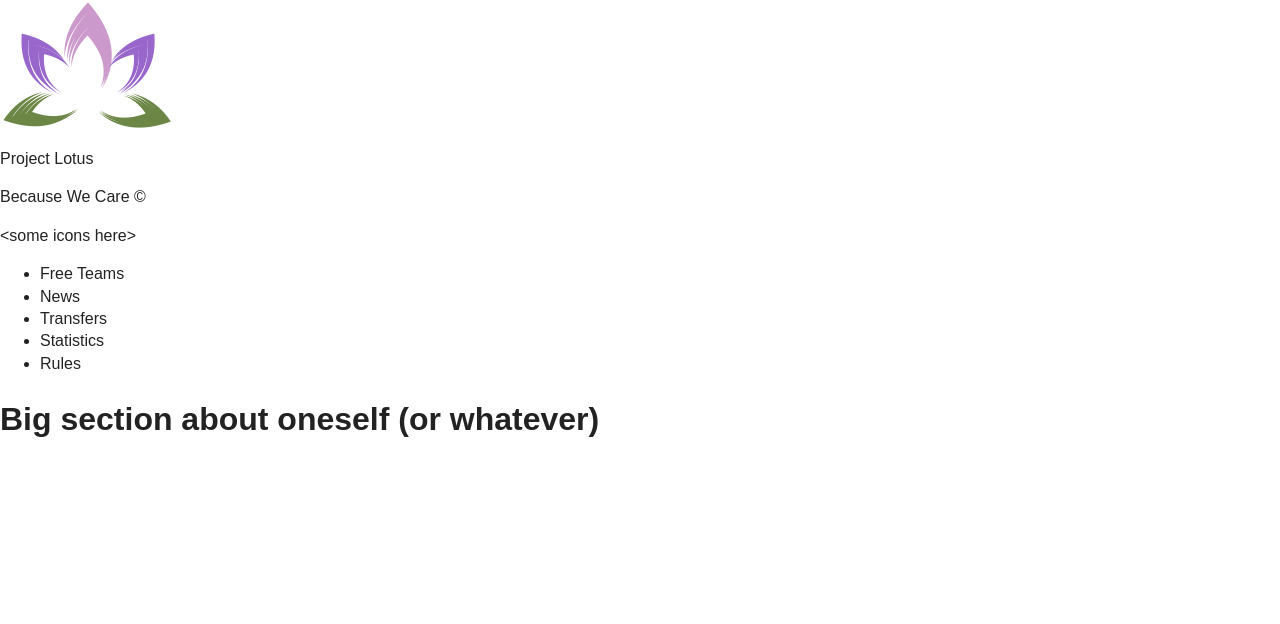
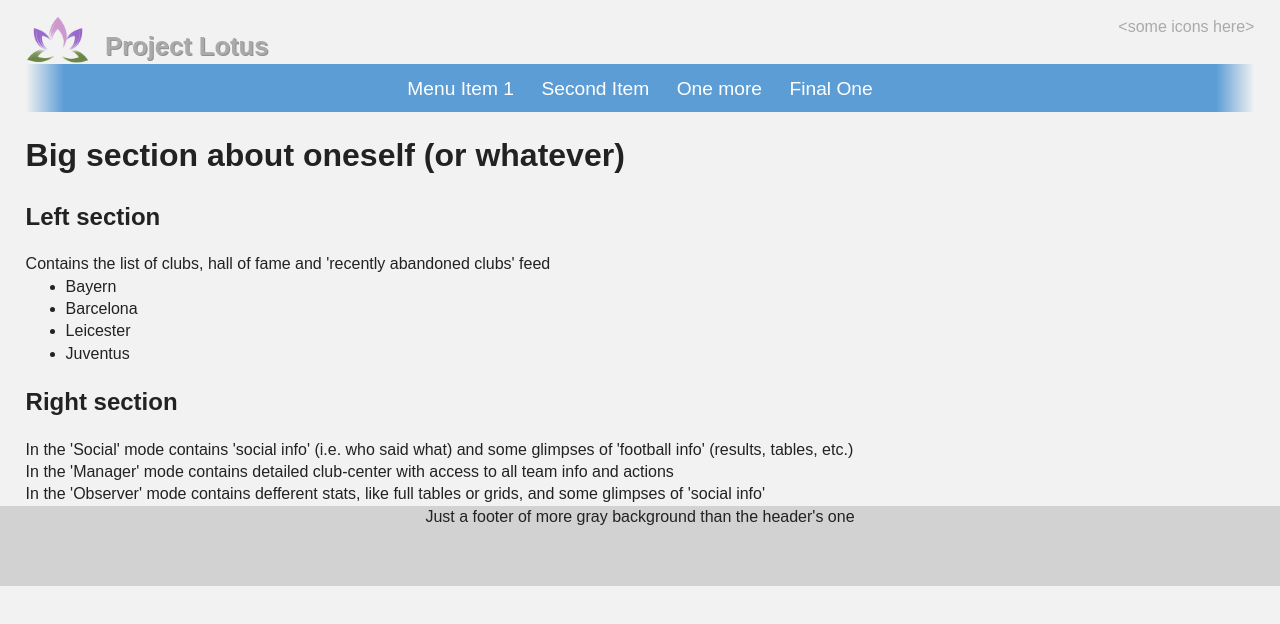
Before and after one commit to artross/project-lotus-01, a plain HTML site: page index.html in a window 1280 px wide. Drawn offline with nearby package versions, Linux system fonts and the light colour scheme.

Commit message:
header tryouts

```diff
--- /dev/null
+++ b/css/html5reset-1.6.1.css
@@ -0,0 +1,102 @@
+/*
+html5doctor.com Reset Stylesheet
+v1.6.1
+Last Updated: 2010-09-17
+Author: Richard Clark - http://richclarkdesign.com
+Twitter: @rich_clark
+*/
+
+html, body, div, span, object, iframe,
+h1, h2, h3, h4, h5, h6, p, blockquote, pre,
+abbr, address, cite, code,
+del, dfn, em, img, ins, kbd, q, samp,
+small, strong, sub, sup, var,
+b, i,
+dl, dt, dd, ol, ul, li,
+fieldset, form, label, legend,
+table, caption, tbody, tfoot, thead, tr, th, td,
+article, aside, canvas, details, figcaption, figure,
+footer, header, hgroup, menu, nav, section, summary,
+time, mark, audio, video {
+    margin: 0;
+    padding: 0;
+    border: 0;
+    outline: 0;
+    font-size: 100%;
+    vertical-align: baseline;
+    background: transparent;
+}
+
+body {
+    line-height: 1;
+}
+
+article,aside,details,figcaption,figure,
+footer,header,hgroup,menu,nav,section {
+	display: block;
+}
+
+nav ul {
+    list-style: none;
+}
+
+blockquote, q {
+    quotes: none;
+}
+
+blockquote:before, blockquote:after,
+q:before, q:after {
+    content: '';
+    content: none;
+}
+
+a {
+    margin: 0;
+    padding: 0;
+    font-size: 100%;
+    vertical-align: baseline;
+    background: transparent;
+}
+
+/* change colours to suit your needs */
+ins {
+    background-color: #ff9;
+    color: #000;
+    text-decoration: none;
+}
+
+/* change colours to suit your needs */
+mark {
+    background-color: #ff9;
+    color: #000;
+    font-style: italic;
+    font-weight: bold;
+}
+
+del {
+    text-decoration: line-through;
+}
+
+abbr[title], dfn[title] {
+    border-bottom: 1px dotted;
+    cursor: help;
+}
+
+table {
+    border-collapse: collapse;
+    border-spacing: 0;
+}
+
+/* change border colour to suit your needs */
+hr {
+    display: block;
+    height: 1px;
+    border: 0;
+    border-top: 1px solid #cccccc;
+    margin: 1em 0;
+    padding: 0;
+}
+
+input, select {
+    vertical-align: middle;
+}
--- a/css/main.css
+++ b/css/main.css
@@ -95,6 +95,82 @@ textarea {
    Author's custom styles
    ========================================================================== */
 
+body {
+    font-family: Arial;
+    background: #f2f2f2;
+}
+
+img {
+    max-width: 100%;
+}
+
+p, ul {
+    -webkit-margin-before: 0;
+    -webkit-margin-after: 0;
+    margin-top: 0;
+    margin-bottom: 0;
+}
+
+a {
+    color: inherit;
+    text-decoration: none;
+}
+
+.page-top {
+    margin: 1em 2% 0;
+    position: relative;
+}
+
+.page-top div {
+    color: #aaa;
+    display: inline-block;
+}
+
+.page-top .logo {
+    height: 3em;
+    float: left;
+}
+
+.page-top .slogan {
+    font-weight: bold;
+    font-size: 1.6em;
+    text-shadow: #909090 1px 1px 0;
+    margin-left: 0.6em;
+    position: absolute;
+    top: 0.5em;
+}
+
+.page-top .glyphicons {
+    float: right;
+}
+
+nav {
+    background: linear-gradient(to right, #f2f2f2, #f2f2f2 2%, #5c9dd6 5%, #5c9dd6 95%, #f2f2f2 98%, #f2f2f2);
+    /*background: rgba(92, 157, 214, 0.7); alpha = 0 fully transparent, 1 fully opaque */
+    color: white;
+    height: 3em;
+}
+
+nav .main-menu {
+    text-align: center;
+    height: 100%;
+}
+
+nav .main-menu div {
+    font-size: 1.2em;
+    display: inline-block;
+    height: 1.9em;
+    padding: 0.6em;
+    padding-bottom: 0;
+}
+
+nav .main-menu div:hover {
+    background: #0000aa;
+}
+
+main {
+    margin: 0 2%;
+}
 
 
 
@@ -102,14 +178,11 @@ textarea {
 
 
 
-
-
-
-
-
-
-
-
+footer {
+    background: #d2d2d2;
+    height: 5em;
+    text-align: center;
+}
 
 /* ==========================================================================
    Helper classes
@@ -202,6 +275,18 @@ textarea {
     /* Style adjustments for high resolution devices */
 }
 
+@media screen and (max-width: 480px) {
+    nav {
+        background: #5c9dd6;
+    }
+    nav .main-menu div {
+        font-size: 1.2em;
+        display: inline-block;
+        height: 1.9em;
+        padding: 0.6em 0.2em 0;
+    }
+}
+
 /* ==========================================================================
    Print styles.
    Inlined to avoid the additional HTTP request:
--- a/index.html
+++ b/index.html
@@ -3,13 +3,14 @@
     <head>
         <meta charset="utf-8">
         <meta http-equiv="x-ua-compatible" content="ie=edge">
-        <title>Project Lotus: football management online game</title>
+        <title>Project Lotus: first social-oriented football management online game</title>
         <meta name="description" content="">
         <meta name="viewport" content="width=device-width, initial-scale=1">
 
         <link rel="apple-touch-icon" href="apple-touch-icon.png">
         <!-- Place favicon.ico in the root directory -->
 
+        <!--<link rel="stylesheet" href="css/html5reset-1.6.1.css">-->
         <link rel="stylesheet" href="css/normalize.css">
         <link rel="stylesheet" href="css/main.css">
         <script src="js/vendor/modernizr-2.8.3.min.js"></script>
@@ -19,18 +20,44 @@
             <p class="browserupgrade">You are using an <strong>outdated</strong> browser. Please <a href="http://browsehappy.com/">upgrade your browser</a> to improve your experience.</p>
         <![endif]-->
 
-        <img src='img/lotus-logo.png'>
-        <p>Project Lotus</p>
-        <p>Because We Care &copy</p>
-        <p>&ltsome icons here&gt</p>
-        <ul>
-            <li>Free Teams</li>
-            <li>News</li>
-            <li>Transfers</li>
-            <li>Statistics</li>
-            <li>Rules</li>
-        </ul>
-        <h1>Big section about oneself (or whatever)</h1>
+        <header>
+            <section class="page-top clearfix">
+                <img class="logo" src='img/lotus-logo.png'>
+                <div class="slogan">
+                    <p>Project Lotus</p>
+                </div>
+                <div class="glyphicons">
+                    <p>&ltsome icons here&gt</p>
+                </div>
+            </section>
+            <nav>
+                <div class="main-menu">
+                    <div><a href="#">Menu Item 1</a></div>
+                    <div><a href="#">Second Item</a></div>
+                    <div><a href="#">One more</a></div>
+                    <div><a href="#">Final One</a></div>
+                </div>
+            </nav>
+        </header>
+        <main>
+            <h1>Big section about oneself (or whatever)</h1>
+            <h2>Left section</h2>
+            <p>Contains the list of clubs, hall of fame and 'recently abandoned clubs' feed</p>
+            <ul>
+                <li>Bayern</li>
+                <li>Barcelona</li>
+                <li>Leicester</li>
+                <li>Juventus</li>
+            </ul>
+            <h2>Right section</h2>
+            <p>In the 'Social' mode contains 'social info' (i.e. who said what) and some glimpses of 'football info' (results, tables, etc.)</p>
+            <p>In the 'Manager' mode contains detailed club-center with access to all team info and actions</p>
+            <p>In the 'Observer' mode contains defferent stats, like full tables or grids, and some glimpses of 'social info'</p>
+        </main>
+        <footer>
+            <p>Just a footer of more gray background than the header's one</p>
+        </footer>
+
 
         <script src="https://code.jquery.com/jquery-1.12.0.min.js"></script>
         <script>window.jQuery || document.write('<script src="js/vendor/jquery-1.12.0.min.js"><\/script>')</script>
```
Also changed, not shown: js/main.js (+16 -0 lines).
